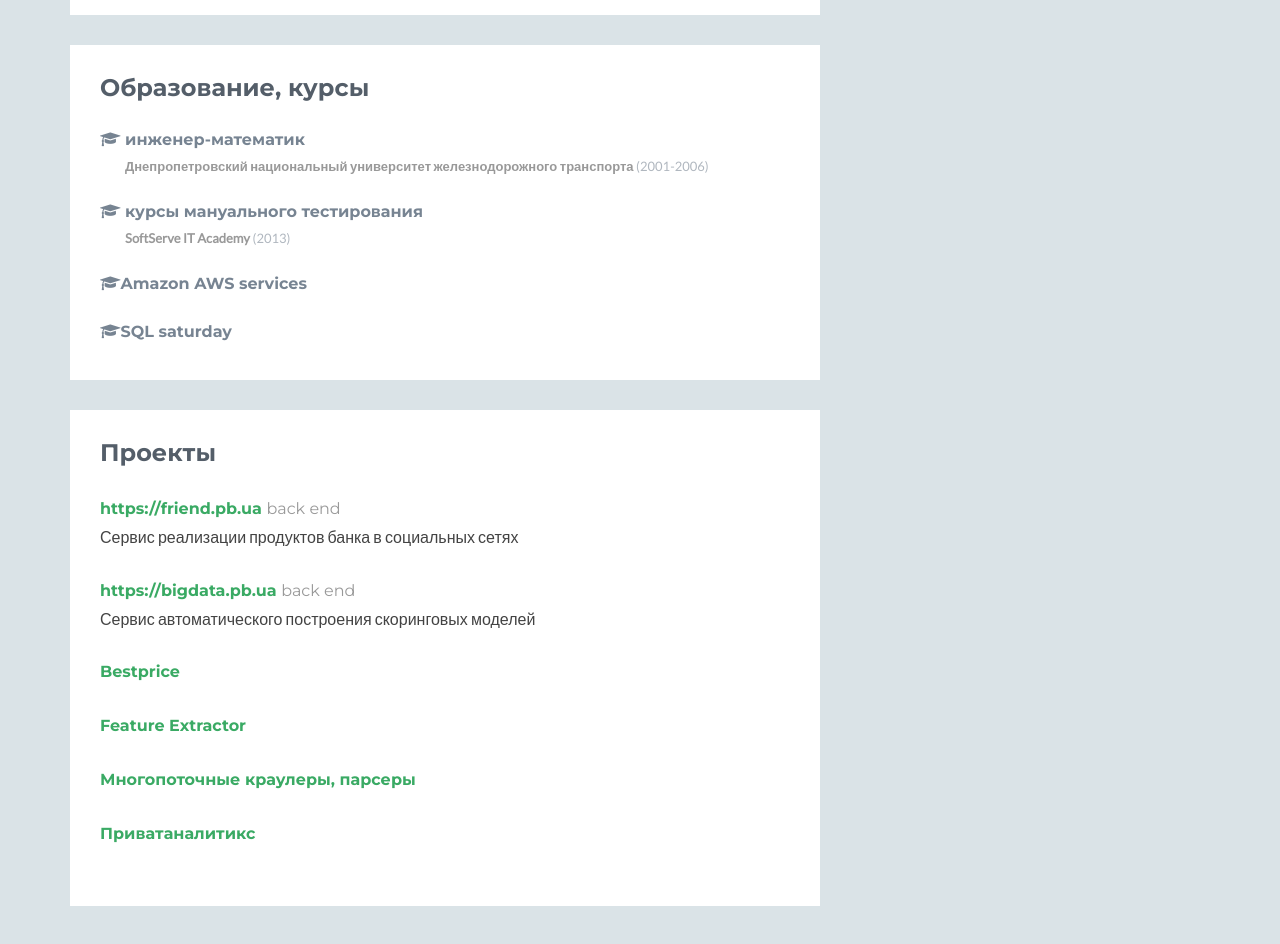
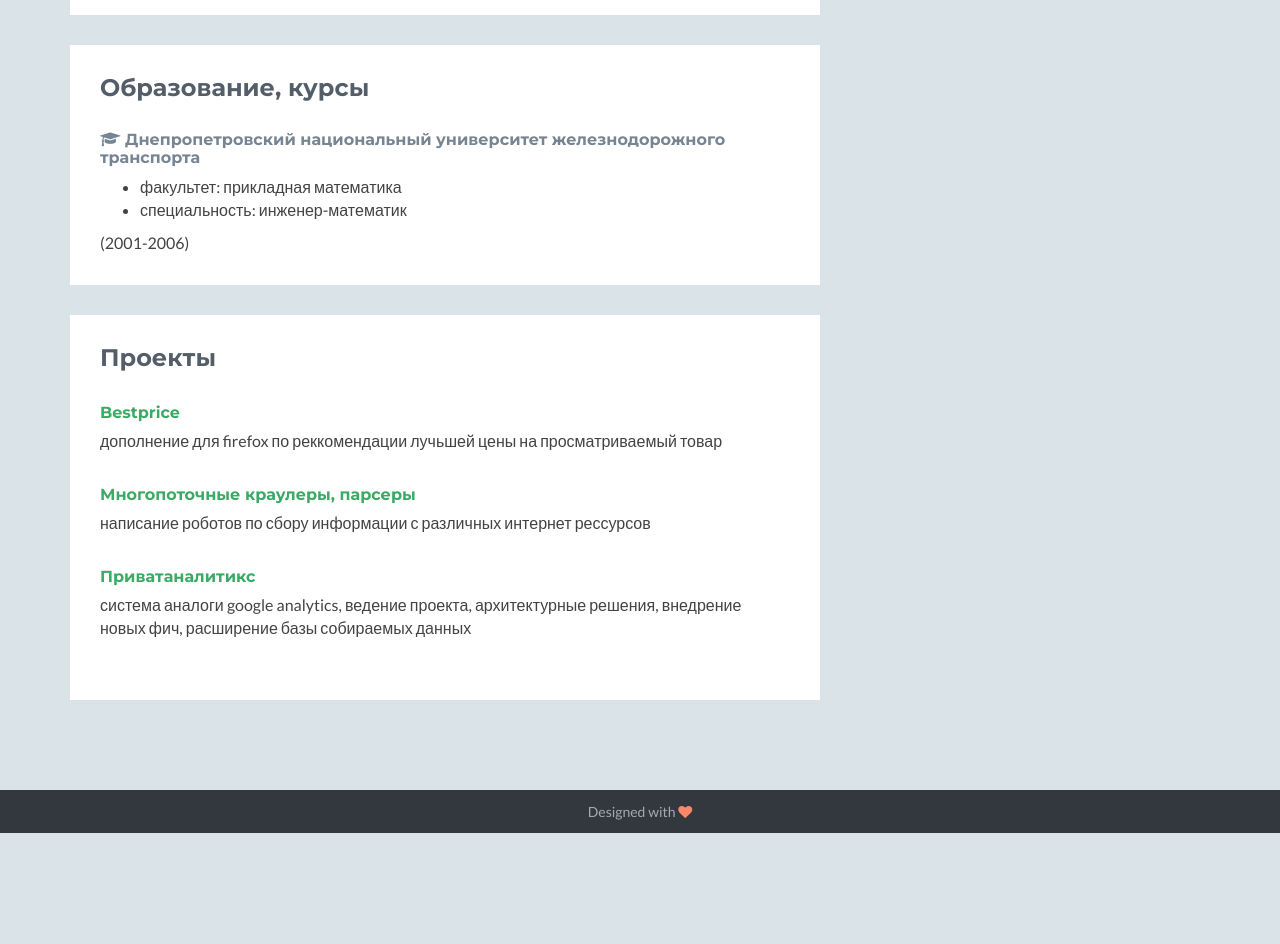
Before and after one commit to alexvaa/vaa, a plain HTML site: page index.html in a window 1280 px wide. Shown: the part 1840-2784 px from the top of the page. After the commit the page ends 2673 px from the top, so only its background shows below. Drawn offline with Linux system fonts and the light colour scheme.

Commit message:
new resume

```diff
--- a/index.html
+++ b/index.html
@@ -181,21 +181,16 @@
                         <div class="content">
 
                             <div class="item">
-                                <h3 class="title"><i class="fa fa-graduation-cap"></i> инженер-математик</h3>
-                                <h4 class="university"> Днепропетровский национальный университет железнодорожного транспорта<span class="year"> (2001-2006)</span></h4>
-                            </div><!--//item-->
+                                <h3 class="title"><i class="fa fa-graduation-cap"></i> Днепропетровский национальный университет железнодорожного транспорта</span></h3>
+                                <h4 class="university"> </h4>
 
-                            <div class="item">
-                                <h3 class="title"><i class="fa fa-graduation-cap"></i> курсы мануального тестирования </h3>
-                                <h4 class="university"> SoftServe IT Academy<span class="year"> (2013)</span></h4>
-                            </div><!--//item-->
+                                <ul>
+                                    <!--<li>Университет: Днепропетровский национальный университет железнодорожного транспорта<span class="year"> (2001-2006)</span></li>-->
+                                    <li>факультет: прикладная математика</li>
+                                    <li>специальность: инженер-математик</li>
+                                </ul>
+                                <span class="year"> (2001-2006)</span>
 
-                            <div class="item">
-                                <h3 class="title"><i class="fa fa-graduation-cap"></i>Amazon AWS services</h3>
-                            </div><!--//item-->
-
-                            <div class="item">
-                                <h3 class="title"><i class="fa fa-graduation-cap"></i>SQL saturday</h3>
                             </div><!--//item-->
 
                         </div><!--//content-->
@@ -206,45 +201,26 @@
                     <div class="section-inner">
                         <h2 class="heading">Проекты</h2>
 
-                        <div class="content">
+                           <div class="content">
                             <div class="item">
-                                <h3 class="title"><a href="https://friend.pb.ua">https://friend.pb.ua</a> <span class="place">back end</span></h3>
-                                <p>Сервис реализации продуктов банка в социальных сетях</p>
+                                <h3 class="title"><a href="https://addons.mozilla.org/ru/firefox/addon/bestprice/">Bestprice</a> <span class="place"></span></h3>
+                                <p>дополнение для firefox по реккомендации лучьшей цены на просматриваемый товар</p>
                             </div>
                         </div><!--//content-->
 
                         <div class="content">
                             <div class="item">
-                                <h3 class="title"><a href="https://bigdata.privatbank.ua">https://bigdata.pb.ua</a> <span class="place">back end</span></h3>
-                                <p>Сервис автоматического построения скоринговых моделей</p>
+                                <h3 class="title"><a href="">Многопоточные краулеры, парсеры</a></h3>
+                                <p>написание роботов по сбору информации с различных интернет рессурсов</p>
                             </div>
                         </div><!--//content-->
 
                         <div class="content">
                             <div class="item">
-                                <h3 class="title"><a href="https://">Bestprice</a></h3>
+                                <h3 class="title"><a href="">Приватаналитикс</a></h3>
+                                <p>система аналоги google analytics, ведение проекта, архитектурные решения, внедрение новых фич, расширение базы собираемых данных</p>
                             </div>
                         </div><!--//content-->
-
-                        <div class="content">
-                            <div class="item">
-                                <h3 class="title"><a href="https://">Feature Extractor</a></h3>
-                            </div>
-                        </div><!--//content-->
-
-                        <div class="content">
-                            <div class="item">
-                                <h3 class="title"><a href="https://">Многопоточные краулеры, парсеры</a></h3>
-                            </div>
-                        </div><!--//content-->
-
-                        <div class="content">
-                            <div class="item">
-                                <h3 class="title"><a href="https://">Приватаналитикс</a></h3>
-                            </div>
-                        </div><!--//content-->
-
-
 
 
 
@@ -292,12 +268,40 @@
 
                 <aside class="list conferences aside section">
                     <div class="section-inner">
-                        <h2 class="heading">Конференции</h2>
+                        <h2 class="heading">Конференции, курсы</h2>
+
                         <div class="content">
                             <ul class="list-unstyled">
-                                <li><i class="fa fa-calendar"></i> <a href="http://item.dp.ua/2014/index.html" target="_blank">ITEM - 2014</a> (Dnepropetrovsk)</li>
+                                <li><i class="fa fa-calendar"></i> <a href="http://item.com.ua/2014/index.html" target="_blank">ITEM - 2014</a> (Dnepropetrovsk)</li>
                             </ul>
                         </div><!--//content-->
+
+                        <div class="content">
+                            <ul class="list-unstyled">
+                                <li><i class="fa fa-calendar"></i>  курсы мануального тестирования - 2013 (SoftServe IT Academy Dnepropetrovsk)</li>
+                            </ul>
+                        </div><!--//content-->
+
+                        <div class="content">
+                            <ul class="list-unstyled">
+                                <li><i class="fa fa-calendar"></i> <a href="https://university.mongodb.com/courses/M101P/about">MongoDB University - 2015</a> (online)</li>
+                            </ul>
+                        </div><!--//content-->
+
+                        <div class="content">
+                            <ul class="list-unstyled">
+                                <li><i class="fa fa-calendar"></i> <a href="https://aws.amazon.com/ru/ruscis/awsomeday/">Amazon AWS services - 2016</a> (Kyiv)</li>
+                            </ul>
+                        </div><!--//content-->
+
+
+                        <div class="content">
+                            <ul class="list-unstyled">
+                                <li><i class="fa fa-calendar"></i> <a href="http://www.sqlsaturday.com/577/eventhome.aspx">SQL saturday - 2016</a> (Dnepr)</li>
+                            </ul>
+                        </div><!--//content-->
+
+
                     </div><!--//section-inner-->
                 </aside><!--//section-->
 
```
